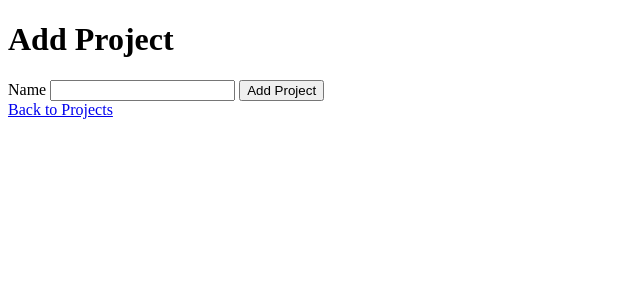
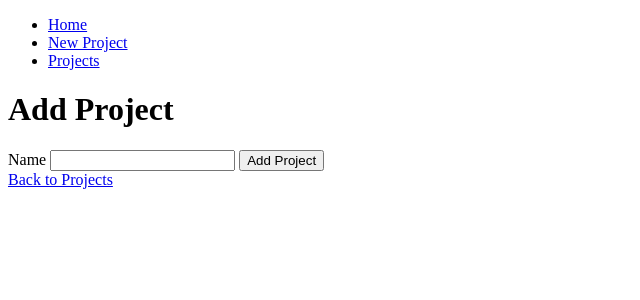
Before and after one commit to ctsTech2/timberTally1.0, a Flask app: page /add_project in a window 1280 px wide. Shown: the top 300 px of the page, without its empty margins (0-640 px from the left). Run offline with Flask 3, Linux system fonts and the light colour scheme.

Commit message:
projects displaying correctly on projects page, added delete button added

```diff
--- a/routes.py
+++ b/routes.py
@@ -4,6 +4,7 @@ from app import app, db
 from forms import MeasurementForm, ProjectForm
 from models import Measurement, Project
 from flask import render_template, redirect, url_for
+from sqlalchemy.orm import joinedload
 
 # Configure the Flask logger to write to stdout
 app.logger.addHandler(logging.StreamHandler(sys.stdout))
@@ -55,3 +56,14 @@ def add_project():
         db.session.commit()
         return redirect(url_for('measurements', project_id=project.id))
     return render_template('add_project.html', form=form)
+
+@app.route('/delete_project/<int:id>', methods=['POST'])
+def delete_project(id):
+    project = Project.query.get(id)
+    if project:
+        measurements = Measurement.query.filter_by(project_id=id).all()
+        for measurement in measurements:
+            db.session.delete(measurement)
+        db.session.delete(project)
+        db.session.commit()
+    return redirect(url_for('projects'))
--- a/templates/add_project.html
+++ b/templates/add_project.html
@@ -1,15 +1,10 @@
-<!DOCTYPE html>
-<html>
-<head>
-    <title>Add Project</title>
-</head>
-<body>
+{% extends "base.html" %}
+{% block content %}
     <h1>Add Project</h1>
     <form method="POST">
         {{ form.hidden_tag() }}
         {{ form.name.label }} {{ form.name() }}
         {{ form.submit() }}
     </form>
-    <a href="/projects">Back to Projects</a>
-</body>
-</html>
+    <a href="{{ url_for('projects') }}">Back to Projects</a>
+{% endblock %}
--- /dev/null
+++ b/templates/base.html
@@ -0,0 +1,23 @@
+<!DOCTYPE html>
+<html>
+<head>
+    <title>My App</title>
+    <!-- Add your CSS here -->
+    <link rel="stylesheet" href="{{ url_for('static', filename='styles.css') }}">
+</head>
+<body>
+    <header>
+        <nav>
+            <ul>
+                <li><a href="{{ url_for('index') }}">Home</a></li>
+                <li><a href="{{ url_for('add_project') }}">New Project</a></li>
+                <li><a href="{{ url_for('projects') }}">Projects</a></li>
+            </ul>
+        </nav>
+    </header>
+    <main>
+        {% block content %}
+        {% endblock %}
+    </main>
+</body>
+</html>
```
Also changed, not shown: templates/index.html (+4 -3 lines), templates/projects.html (+20 -21 lines).
